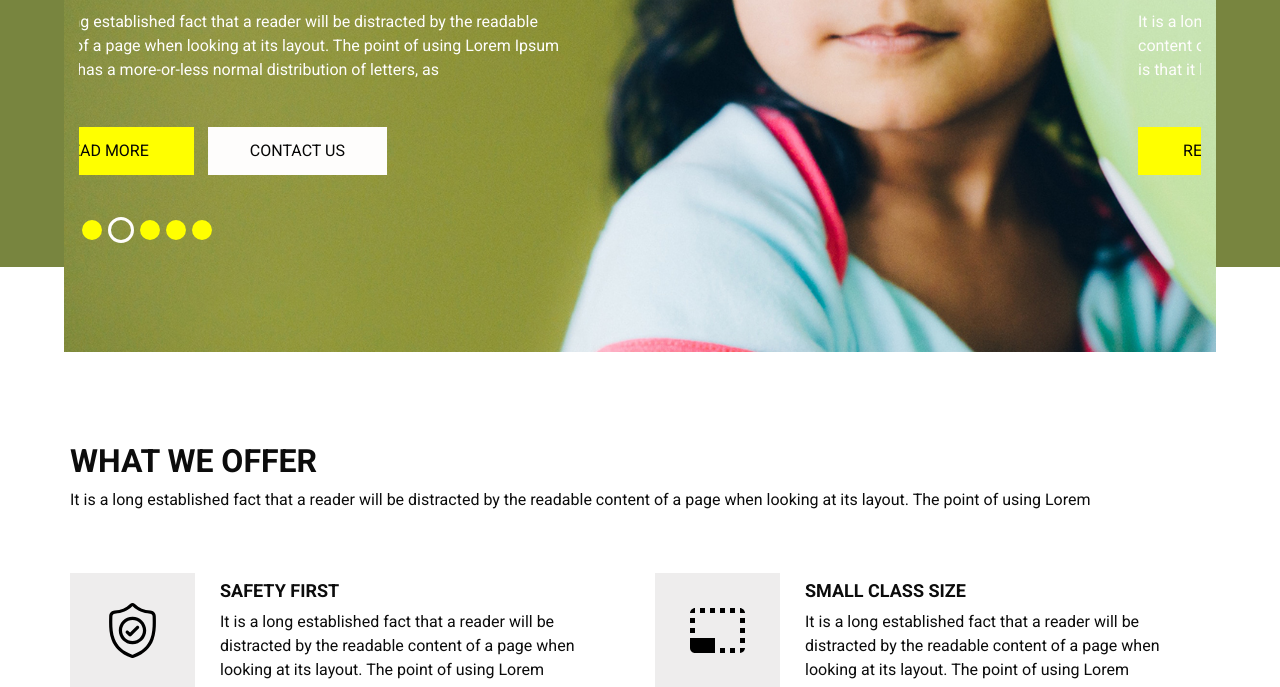
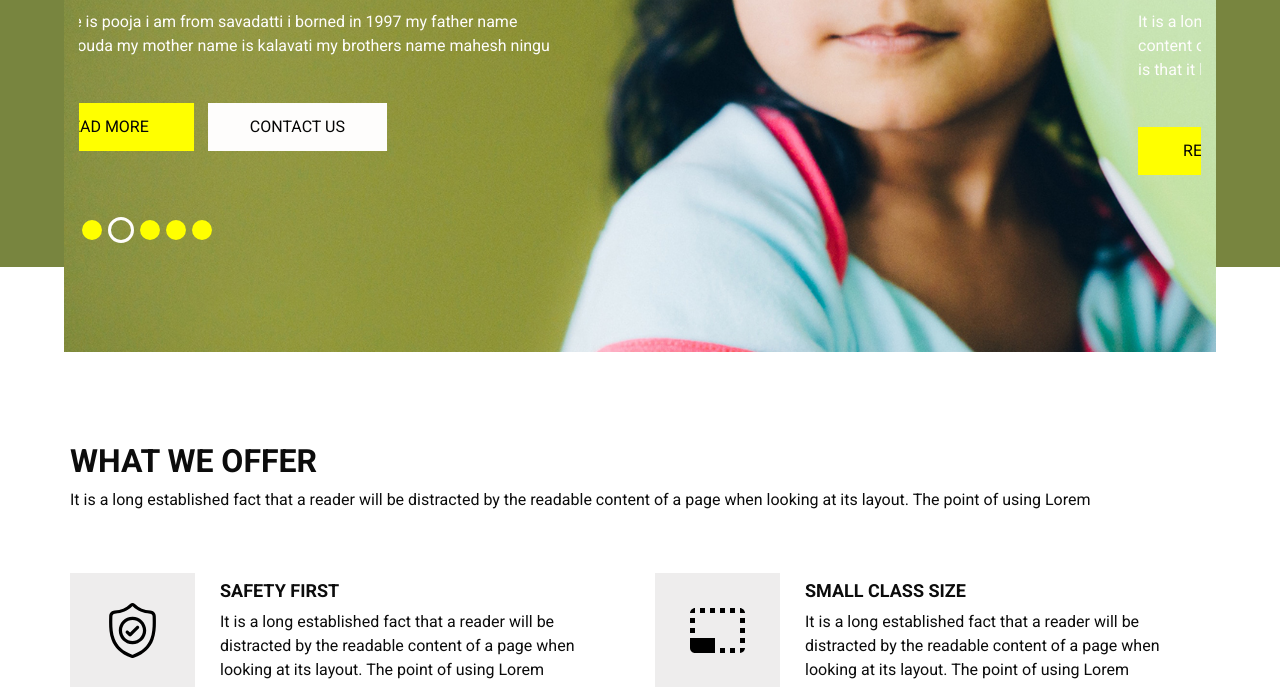
Before and after one commit to Poojainamati/babay-girl, a plain HTML site: page brighton-html/index.html in a window 1280 px wide. Shown: the part 413-1100 px from the top of the page. Drawn offline with nearby package versions, Linux system fonts and the light colour scheme; some packages are replaced by stand-ins of ours.

Commit message:
Update index.html

```diff
--- a/brighton-html/index.html
+++ b/brighton-html/index.html
@@ -91,10 +91,9 @@
                       </span>
                     </h1>
                     <p>
-                      It is a long established fact that a reader will be distracted
-                      by the readable content of a page when looking at its layout.
-                      The point of using Lorem Ipsum is that it has a more-or-less
-                      normal distribution of letters, as
+                      my name is pooja i am from savadatti i borned in 1997
+                      my father name basanagouda my mother name is kalavati
+                      my brothers name mahesh ningu
                     </p>
                     <div class="btn-box">
                       <a href="" class="btn-1">
```
